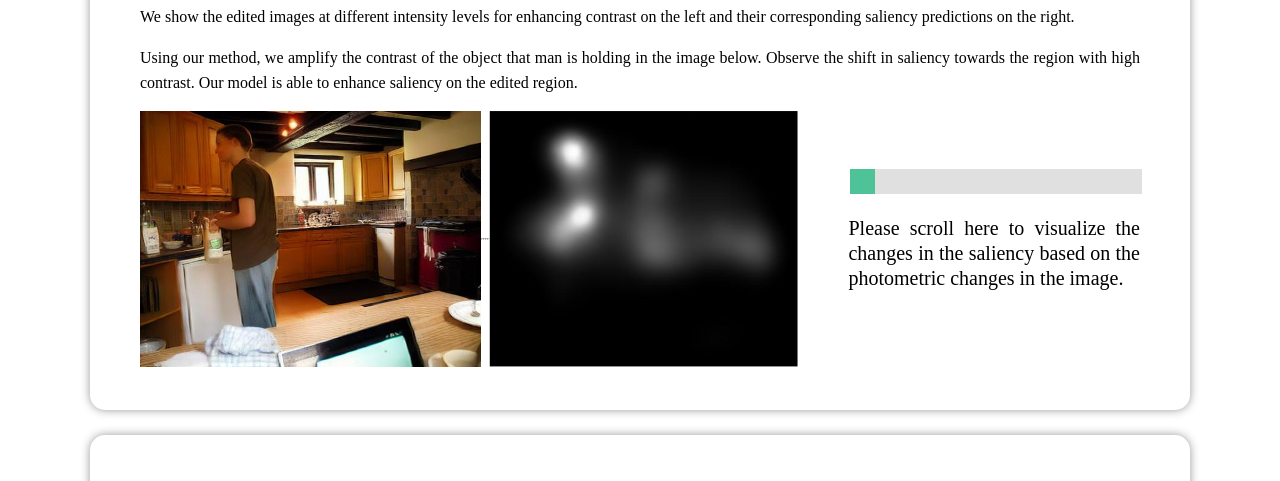
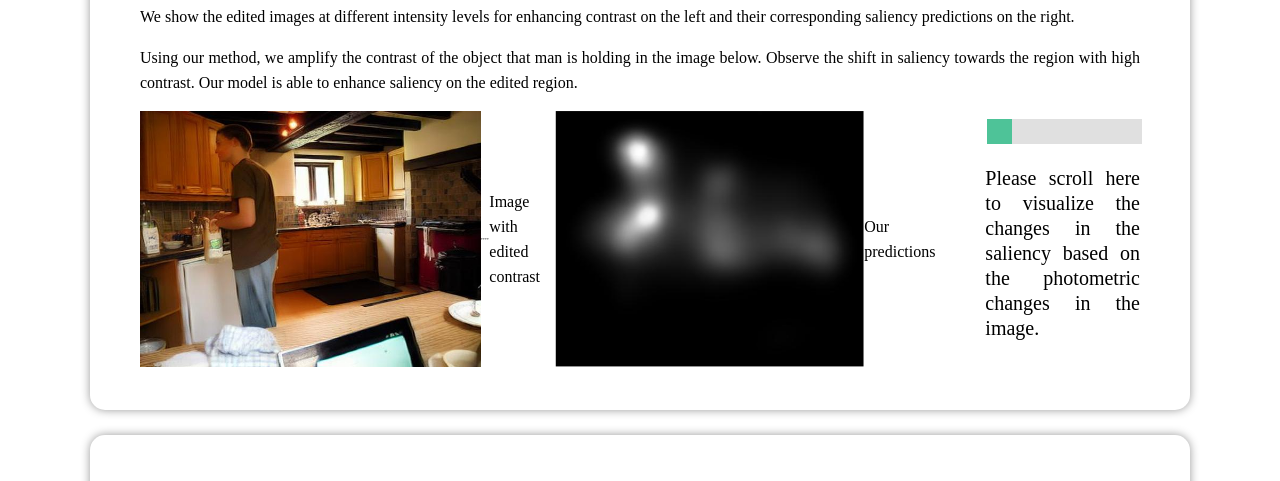
Before and after one commit to saliencyindiffusion/saliencyindiffusion.github.io, a plain HTML site: page docs/index.html in a window 1280 px wide. Shown: the part 578-1059 px from the top of the page. Drawn offline with Linux system fonts and the light colour scheme.

Commit message:
Add files via upload

```diff
--- a/docs/index.html
+++ b/docs/index.html
@@ -55,8 +55,9 @@
     <div class="cat-hat-main">
 
          <img class="cat-hat-img" id="image0" src="./sal_diff_files/contrast-1/COCO_val2014_000000025860_a1.jpg" width="256" height="256"> <hr><hr><hr><hr>
+         <p>  Image with edited contrast  </p>
          <img class="cat-hat-img" id="image0-sal-map" src="./sal_diff_files/contrast-1/man_a1.png" width="256" height="256">
-
+        <p>  Our predictions  </p>
          <br>
          <div class="cat-hat-text">
              <!-- <span style="display: block; text-align: center">"My <span id ="fluffy" style="background-color: #f88000;">fluffy</span> bunny doll." </span><br> -->
```
